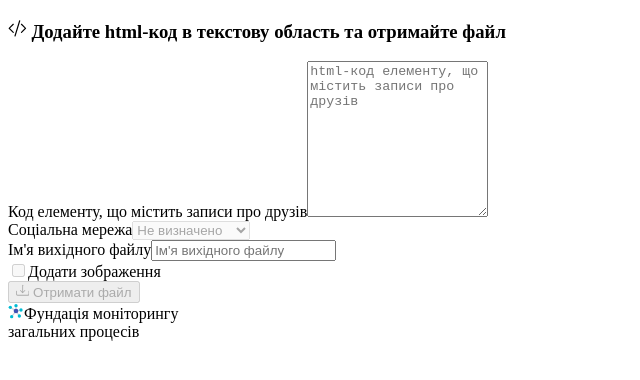
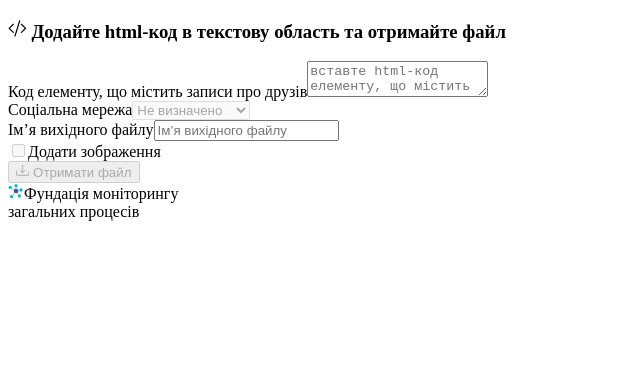
Before and after one commit to tougaj/fbf, a React app: page / in a window 1280 px wide. Shown: the top 380 px of the page, without its empty margins (0-640 px from the left). Built offline with nearby package versions, Linux system fonts and the light colour scheme; the HTML template or start-up script is replaced by a standard one.

Commit message:
Изменен макет: область ввода сделана двухколоночной.

```diff
--- a/src/css/fbf.scss
+++ b/src/css/fbf.scss
@@ -36,7 +36,6 @@ label {
 	min-height: 100vh;
 	display: flex;
 	flex-direction: column;
-	// justify-content: space-between;
 }
 
 // .main-container {
@@ -59,8 +58,6 @@ label {
 }
 
 .form__raw-data {
-	height: 25vh;
-	min-height: 10vh;
 	max-height: 50vh;
 }
 
--- a/src/js/components/actionForm.tsx
+++ b/src/js/components/actionForm.tsx
@@ -31,7 +31,7 @@ const ActionForm = ({ socialMediaId, friends, onFriendsLoaded }: IActionFormProp
 		<form
 			action={`getFriends.php?ts=${new Date().valueOf()}`}
 			method="post"
-			className="form-inline justify-content-center mt-3"
+			// className="form-inline justify-content-center mt-3"
 			onSubmit={onSubmit}
 		>
 			<input type="hidden" name="smID" value={socialMediaId || '0'}></input>
@@ -56,12 +56,10 @@ const ActionForm = ({ socialMediaId, friends, onFriendsLoaded }: IActionFormProp
 				)}
 			/>
 			<div className="form-group">
-				<label className="control-label" htmlFor="fake_smID">
-					Соціальна мережа
-				</label>
+				<label htmlFor="fake_smID">Соціальна мережа</label>
 				<select
 					id="fake_smID"
-					className="form-control ml-1"
+					className="form-control"
 					autoComplete="off"
 					disabled
 					value={socialMediaId || '0'}
@@ -76,22 +74,20 @@ const ActionForm = ({ socialMediaId, friends, onFriendsLoaded }: IActionFormProp
 					))}
 				</select>
 			</div>
-			<div className="form-group ml-3">
-				<label className="control-label" htmlFor="filename">
-					Ім'я вихідного файлу
-				</label>
+			<div className="form-group">
+				<label htmlFor="filename">Ім’я вихідного файлу</label>
 				<input
 					type="text"
-					className="form-control ml-1"
+					className="form-control"
 					name="filename"
 					id="filename"
-					placeholder="Ім'я вихідного файлу"
+					placeholder="Ім’я вихідного файлу"
 					autoComplete="off"
 					value={fileName}
 					onChange={onFileNameChange}
 				/>
 			</div>
-			<div className="form-check ml-3" title="Додати до вихідного файлу зображення обліковок">
+			<div className="form-check" title="Додати до вихідного файлу зображення обліковок">
 				<input
 					id="withfaces"
 					name="withfaces"
@@ -106,9 +102,11 @@ const ActionForm = ({ socialMediaId, friends, onFriendsLoaded }: IActionFormProp
 					Додати зображення
 				</label>
 			</div>
-			<button type="submit" className="btn btn-primary ml-3" disabled={!socialMediaId || friends.length === 0}>
-				<BsDownload className="icon-lg" /> Отримати файл
-			</button>
+			<div className="text-center mt-3">
+				<button type="submit" className="btn btn-primary" disabled={!socialMediaId || friends.length === 0}>
+					<BsDownload className="icon-lg" /> Отримати файл
+				</button>
+			</div>
 		</form>
 	);
 };
--- a/src/js/components/app.tsx
+++ b/src/js/components/app.tsx
@@ -49,18 +49,22 @@ const App = ({}: IAppProps) => {
 						<h3 className="text-center mt-3">
 							<BsCodeSlash /> Додайте html-код в текстову область та отримайте файл
 						</h3>
-						<label htmlFor="htmlCode" className="control-label">
-							Код елементу, що містить записи про друзів
-						</label>
+					</div>
+				</div>
+				<div className="row">
+					<div className="col-9 form-group d-flex flex-column mb-0">
+						<label htmlFor="htmlCode">Код елементу, що містить записи про друзів</label>
 						<textarea
-							className="form-control form__raw-data"
-							rows={10}
-							placeholder="html-код елементу, що містить записи про друзів"
+							className="form-control form__raw-data flex-grow-1"
+							// rows={10}
+							placeholder="вставте html-код елементу, що містить записи про друзів, до цього текстового блоку"
 							autoComplete="off"
 							value={rawText}
 							onChange={onRawChange}
 							id="htmlCode"
 						></textarea>
+					</div>
+					<div className="col-3">
 						<ActionForm
 							socialMediaId={socialMedia?.id}
 							friends={friends}
```
Also changed, not shown: 3 other files (tests, documents, lock files or other folders).
